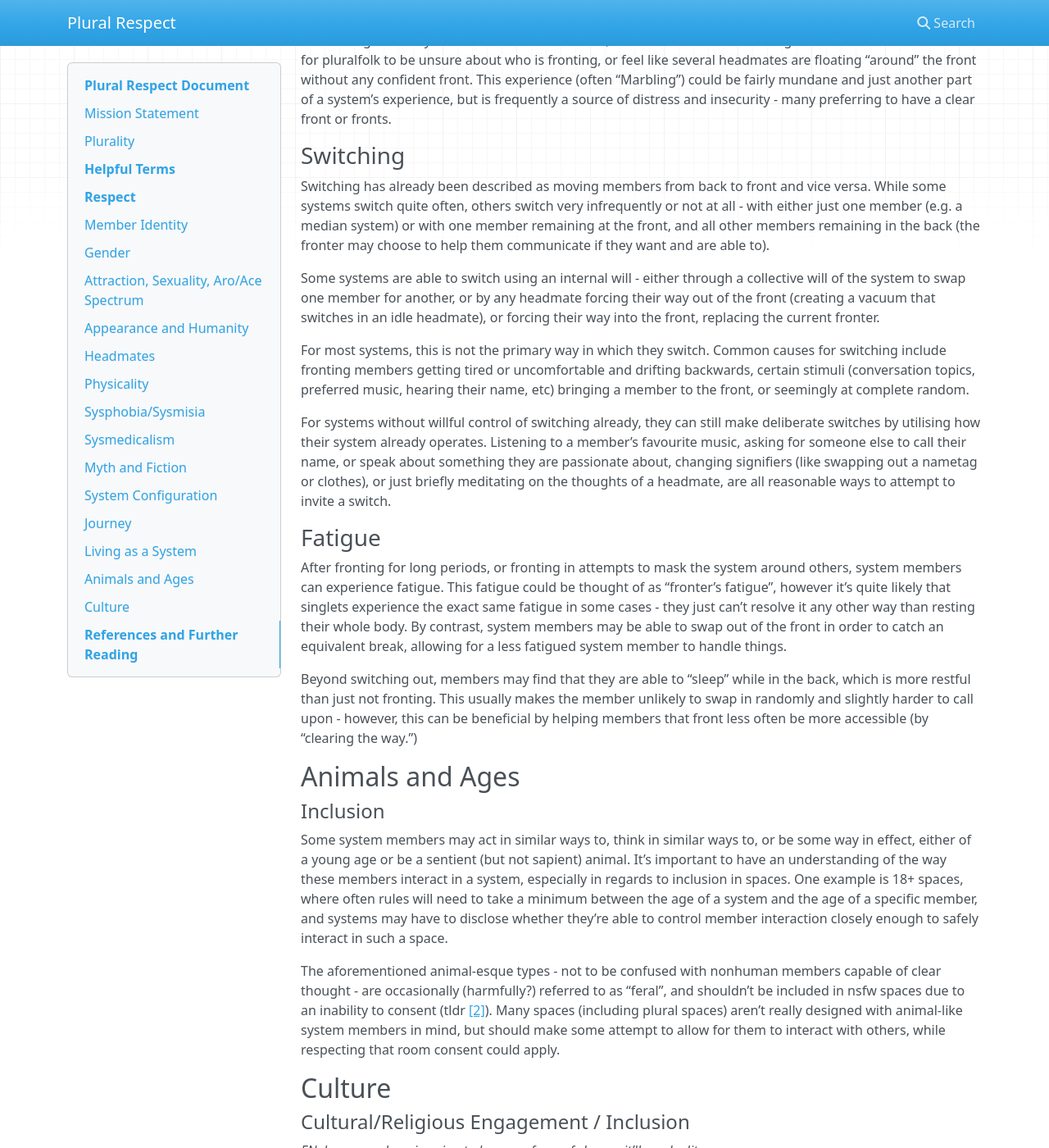
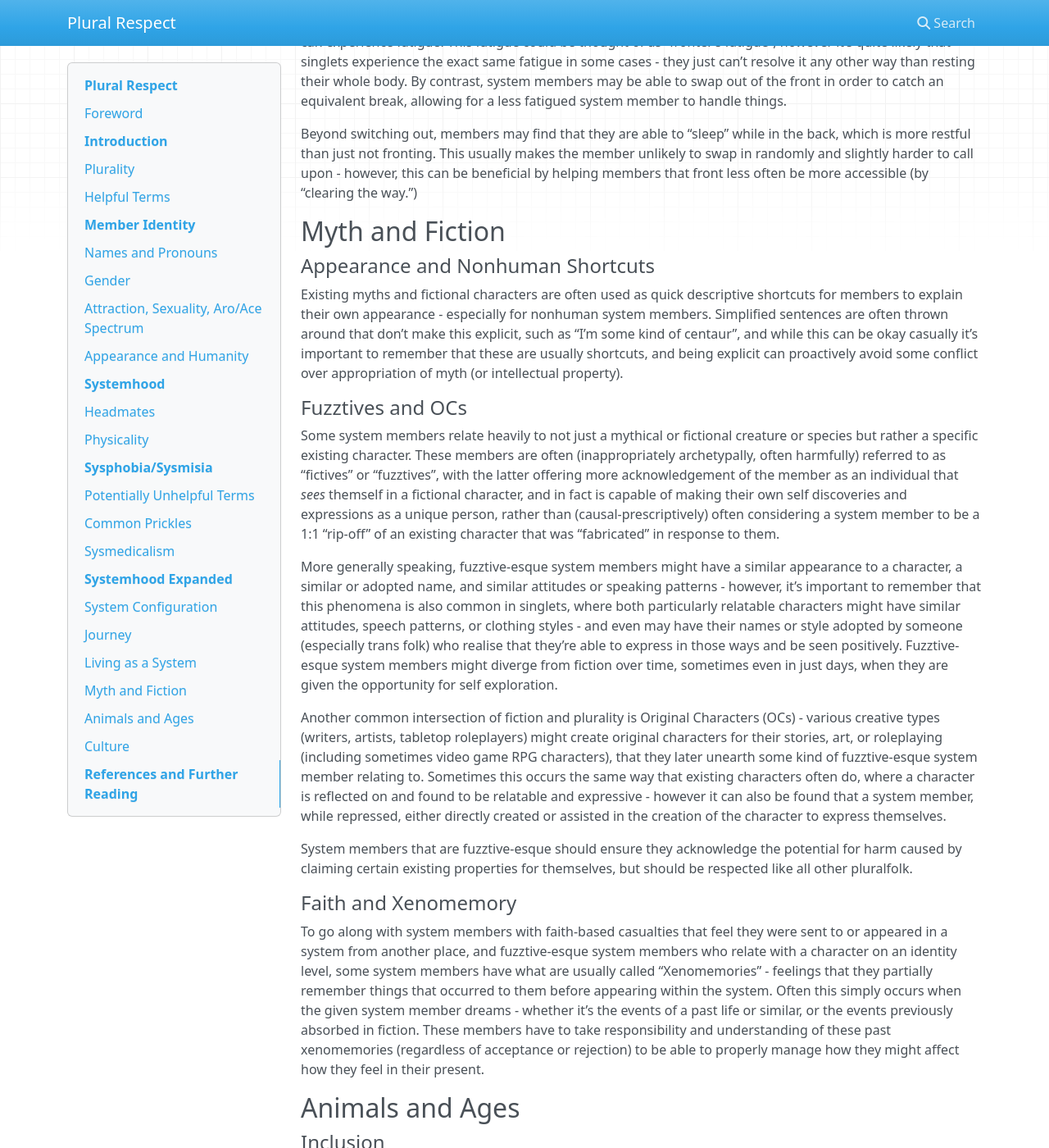
Before and after one commit to systemsguide/systemsguide.github.io, an MkDocs documentation site: the page built from docs/index.md, in a window 1280 px wide and 1400 px high, scrolled down 14385 px. Shown: the whole window at 82% size. Built offline with MkDocs 1.6.1, drawn with Linux system fonts in a browser that asks for light colours; nearby versions of some CDN libraries; some of the changed text lies outside the part shown.

Commit message:
split into h1 segments

```diff
--- a/docs/index.md
+++ b/docs/index.md
@@ -1,55 +1,60 @@
-# Plural Respect Document
+# Plural Respect
 
-**This document is not intended to introduce the concept of plurality.**
+**This resource is not intended to introduce the concept of plurality.**
 **Please read [More Than One](https://morethanone.info/) first.**
 
-The name of the _queer pluralfolk_ group authorizing this resource is censored for their safety.
 
+## Foreword
 
-## Mission Statement
+Welcome to the public edition of **Plural Respect**!
 
-[We exist] to serve as a base from which avenues of support and empowerment for plural systems can be established. We acknowledge that community groups for openly plural systems in the same ilk as those for various queer and neurodiverse identities are still in their effective infancy, and that there are many mistakes still to be made - We can only hope to make those mistakes and fix them loudly enough for those who need to hear it. We strive for inclusion, for understanding, and to develop and proudly display the framework of plural understanding required to undermine the rationale behind widespread gatekeeping, apprehension, and hate.
+This resource, originally created as a constitution for a _Queer Pluralfolk_ union (and a manifesto for its authors), is intended for members of plural systems, their friends and aspiring friends, and others that desire to understand plurality with an open mind.
 
+We dedicate this resource back to the community under [CC-BY-SA](https://creativecommons.org/licenses/by-sa/4.0/) - you may freely print, redistribute, modify, and share with appropriate credit.
+
+The name of the group authorizing this resource has been removed for safety reasons.
+
+### Mission Statement
+
+_This is an extract from the original union version._
+
+We exist to serve as a base from which avenues of support and empowerment for plural systems can be established. We acknowledge that community groups for openly plural systems in the same ilk as those for various queer and neurodiverse identities are still in their effective infancy, and that there are many mistakes still to be made - We can only hope to make those mistakes and fix them loudly enough for those who need to hear it. We strive for inclusion, for understanding, and to develop and proudly display the framework of plural understanding required to undermine the rationale behind widespread gatekeeping, apprehension, and hate.
+
+# Introduction
 
 ## Plurality
 
 [More Than One](https://morethanone.info/) defines plurality (or multiplicity) as “The existence of multiple self-aware entities inside one physical brain,” and goes on to explain for the unfamiliar that one could think of a plural collective as “a group of lifelong roommates, but with a body instead of an apartment.” It also defines a _Singlet_ as being “Someone who is not plural. One being in one brain.”
 
 
-#### Gatekeeping, Insecurity, and Singlethood
+#### Gatekeeping and Inclusivity
 
-[We acknowledge] that while this definition is quite effective at conveying the concept of plurality to singlets and those otherwise unfamiliar, it’s sorely lacking for those who find themselves key questions about whether they “qualify” as plural. In which case, a more robust definition is required.
+While this definition is quite effective at conveying the concept of plurality to singlets and those otherwise unfamiliar, it’s sorely lacking for those who find themselves key questions about whether they “qualify” as plural. In which case, a more robust definition is required.
 
 Plurality is in reality an umbrella term that encompasses a diverse set of people, collectives (systems), configurations, and experiences. With this in mind, it can be useful to define plurality as **any experience that is not encompassed by Singlethood** - Where various definitions of “Singlethood” can be explored to prevent gatekeeping and imposter syndrome.
 
 One such definition of singlethood is “The experience of one, continuous, indivisible individual existing alone within one body.” - Those who are more than one, those who are not alone, or those who could introspect to understand that they are divisible into self-aware parts or otherwise are not “continuous” or “unbroken” (such as over time) in a way that isn’t easily explained by other phenomena (like Genderfluidity), may choose to describe themselves or their experiences as plural.
 
 
-# Helpful Terms
+## Helpful Terms
 
-Pluralfolk frequently have their own preferences in regards to specific terminology, however, here are some more common terms which will be used throughout this document:
-
-
+Pluralfolk frequently have their own preferences in regards to specific terminology, however, here are some more common terms which will be used throughout this resource:
 
 * **System (or collective):** The plural group that resides within a single brain.
-* **Member** **(or headmate): **An individual present within a system. “Headmate” is also used to refer to another member of the same system e.g. “My headmate appears to be asleep”
+* **Member (or headmate):** An individual present within a system. “Headmate” is also used to refer to another member of the same system e.g. “My headmate appears to be asleep”
 * **Fronting:** When a member controls the system’s shared physical body. Often referred to as a metaphorical (or mental) position or location i.e. “The Front”, like a driver’s seat.
 * **[Headspace](#headspaces-and-mindscapes) (or mindscape):** An internal space or landscape shared by some collectives. May also contain the front, but more frequently is where those who aren’t fronting reside.
 * **Singlet**: Someone who is not plural. See above.
 * **Switching:** When collective members exchange control over the front. “Switch in [to the front]” and “Switch out [of the front]” is often used
 * **[Repression](#repression):** A common term for the period before of a system (or member) becomes self-aware i.e. “Back when I was repressed.” - Doesn’t apply to all systems.
-* **[Medianity](#medianity-and-the-plural-umbrella)**/Median Systems: a kind of plural experience where a complete individual is composed of several self-aware “parts” working in tandem. Fits under the plural umbrella.
+* **[Medianity](#medianity-and-the-plural-umbrella)/Median Systems:** a kind of plural experience where a complete individual is composed of several self-aware “parts” working in tandem. Fits under the plural umbrella.
 
 See also: [Potentially Unhelpful Terms](#potentially-unhelpful-terms)
 
 
-# Respect
+# Member Identity
 
-**This is a 7000 word dive into plural diversity and respect. Pace yourself, or focus on just the topics desired.**
-
-## Member Identity
-
-#### Names and Pronouns
+## Names and Pronouns
 
 Members of a system frequently have an individual name (or names), and they should be referred to using this unless otherwise indicated. Systems might also agree on a name to use to refer to the whole system (or the body) which is often called a “System Name” - This can come in the form of a mononym, a first and last name, or frequently in the form of “The [name] System”.
 
@@ -104,6 +109,7 @@ Many pluralfolk don’t see themselves as human - instead they might see themsel
 
 Frequently, pluralfolk will use words to describe their appearance that don’t literally describe themselves, but are instead a “shortcut” to give a general idea of what they look like. The vast majority of nonhuman pluralfolk are (self admittedly) of effectively their own species or type, not an existing one - so pre-existing concepts are applied to speed up the explanation process.  Sometimes that means using “cat” to mean “taking on some physical features of a cat”, or using “minotaur” to mean “appearing similarly to the form of the mythical minotaur”, but at other times it can mean supplying references (photos of celebrities and fictional characters, passages from fiction, etc) to give a rough idea to others.
 
+# Systemhood
 
 ## Headmates
 
@@ -161,9 +167,9 @@ Members of a system can _Signify _that they're fronting to others in various way
 Members can sometimes be told apart without signifiers (to varying degrees of accuracy) either consciously or subconsciously. On the conscious level, fronting members often exhibit different speech patterns and voices, and over time one could notice differences in gestures and other bodily expressions. Subconsciously, footfalls and the way a member walks can become recognisable. Finally, the way a certain body and face is held (often called it's "Tensions" - posture, resting face, etc) can eventually form a second-nature guess for who's fronting in a system - to the point where someone might feel that photos of two different fronters taken seconds apart have "different faces."
 
 
-## Sysphobia/Sysmisia
+# Sysphobia/Sysmisia
 
-#### Potentially Unhelpful Terms
+## Potentially Unhelpful Terms
 
 Some terms, while still in active use, have been identified as having the potential to cause harm to others - especially when used to refer to systems generally or without asking a system's preferences. Careful consideration should be made before using these.
 
@@ -210,6 +216,8 @@ A list of these terms along with reasons they may be considered harmful (and in
     * Better terminology includes "inexperienced system", or with specific regards to time, "green system" (popularised in MMO games for new players)
 
 
+## Common Prickles
+
 #### The Silence of Singlet-Normativity
 
 From the point of self awareness, wider society instils that singlethood is the sole truth of every individual's existence. Much of the apprehension over plurality exists simply because most people aren't exposed to the concept at all. As a result, repressed systems frequently feel a fear that they will become "too complicated" to be accepted or liked by their friends. Just like for other forms of neurodiversity, instilling neurotypicality in this way oversimplifies people's lives and experiences and ignores any outliers. Neurotypical-normativity trades acceptance and care for slight convenience - often without realising it has done so.
@@ -254,7 +262,7 @@ Plural experience is a diverse thing, and it's worth noting that like other kind
 
 #### Diagnosis - What, Why, Impacts, Therapy
 
-Many medical diagnoses are associated with plurality, but all of them suffer from the impacts of singlet-normativity. DID, as an example, is a diagnosis that is based around symptoms like distress, large gaps in memory, losing control of the body, unknown voices, and difficulty knowing the self, which - as might be clear from the rest of this document - are difficulties that many systems that are yet to establish proper communication and cooperation are extremely likely to experience, but all of which can often be completely resolved by working to improve this. One can conclude from this that it might be inaccurate to describe DID as a diagnosis _for_ plurality, but rather a diagnosis of particular kinds of distress and difficulty that are common to plural systems.  However, this is not how a DID diagnosis is treated in reality; frequently, despite these distressing systems being required for diagnosis, a patient is considered to have DID for as long as they remain plural - regardless of whether the distress is completely resolved - and are simply “managing” their symptoms. To put it curtly, the conflation of the two by professionals, researchers, and others, is a bit like calling all instances of transness cases of “Acute Gender Dysphoria”.
+Many medical diagnoses are associated with plurality, but all of them suffer from the impacts of singlet-normativity. DID, as an example, is a diagnosis that is based around symptoms like distress, large gaps in memory, losing control of the body, unknown voices, and difficulty knowing the self, which - as might be clear from the rest of this resource - are difficulties that many systems that are yet to establish proper communication and cooperation are extremely likely to experience, but all of which can often be completely resolved by working to improve this. One can conclude from this that it might be inaccurate to describe DID as a diagnosis _for_ plurality, but rather a diagnosis of particular kinds of distress and difficulty that are common to plural systems.  However, this is not how a DID diagnosis is treated in reality; frequently, despite these distressing systems being required for diagnosis, a patient is considered to have DID for as long as they remain plural - regardless of whether the distress is completely resolved - and are simply “managing” their symptoms. To put it curtly, the conflation of the two by professionals, researchers, and others, is a bit like calling all instances of transness cases of “Acute Gender Dysphoria”.
 
 There are many reasons a plural system might seek a diagnosis relating to their plurality, however the largest reasons tend to be either the diagnosis being the in-road to understanding that they aren’t a singlet at all (lack of knowledge), or seeking financial support due to difficulties living as a plural system. Systems that have received a related medical diagnosis are no less or more plural than any other system, and it should be acknowledged that many systems with adjacent diagnoses today are affected by gatekeeping when attempting to receive medical treatment for things like trans and chronic pain issues.
 
@@ -278,24 +286,7 @@ Every system has different feelings about causality - some feel that they came i
 
 Some systems have specific faith and belief relating to their causality, such as system members appearing within the system through divine intervention, or through universal processes completely outside of their control. As with all faith, don’t pry and don’t prescribe - but be open to others beliefs of themselves.
 
-
-## Myth and Fiction
-
-#### Appearance and Nonhuman Shortcuts
-
-Existing myths and fictional characters are often used as quick descriptive shortcuts for members to explain their own appearance - especially for nonhuman system members. Simplified sentences are often thrown around that don’t make this explicit, such as “I’m some kind of centaur”, and while this can be okay casually it’s important to remember that these are usually shortcuts, and being explicit can proactively avoid some conflict over appropriation of myth (or intellectual property).
-
-
-#### Fuzztives and OCs
-
-Some system members relate heavily to not just a mythical or fictional creature or species but rather a specific existing character. These members are often (inappropriately archetypally, often harmfully) referred to as “fictives” or “fuzztives”, with the latter offering more acknowledgement of the member as an individual that _sees_ themself in a fictional character, and in fact is capable of making their own self discoveries and expressions as a unique person, rather than (causal-prescriptively) often considering a system member to be a 1:1 “rip-off” of an existing character that was “fabricated” in response to them.
-
-More generally speaking, fuzztive-esque system members might have a similar appearance to a character, a similar or adopted name, and similar attitudes or speaking patterns - however, it’s important to remember that this phenomena is also common in singlets, where both particularly relatable characters might have similar attitudes, speech patterns, or clothing styles - and even may have their names or style adopted by someone (especially trans folk) who realise that they’re able to express in those ways and be seen positively. Fuzztive-esque system members might diverge from fiction over time, sometimes even in just days, when they are given the opportunity for self exploration.
-
-Another common intersection of fiction and plurality is Original Characters (OCs) - various creative types (writers, artists, tabletop roleplayers) might create original characters for their stories, art, or roleplaying (including sometimes video game RPG characters), that they later unearth some kind of fuzztive-esque system member relating to. Sometimes this occurs the same way that existing characters often do, where a character is reflected on and found to be relatable and expressive - however it can also be found that a system member, while repressed, either directly created or assisted in the creation of the character to express themselves.
-
-System members that are fuzztive-esque should ensure they acknowledge the potential for harm caused by claiming certain existing properties for themselves, but should be respected like all other pluralfolk.
-
+# Systemhood Expanded
 
 ## System Configuration
 
@@ -325,7 +310,6 @@ Despite usually following the same overall structure, the actual landscape of a
 #### Countability, Temporality, and Inner Worlds
 
 Some systems don’t contain an easily countable number of members. Certain kinds of median systems may have an “in between” number of members, or feel like new members are constantly shuffled in and old members are recycled into new ones (in what could be called a “Temporal” median system). Some may instead have a count of theoretical members far beyond what could be realistically listed, with those who front stepping forth from an incredibly large mindscape (or “inner world”) to be one of the few who are able to represent the others. Some system configurations seem daunting, but in similar ways to explaining gender, there’s always a level of explanatory depth that even an unfamiliar party can understand and respect.
-
 
 ## Journey
 
@@ -380,6 +364,27 @@ After fronting for long periods, or fronting in attempts to mask the system arou
 
 Beyond switching out, members may find that they are able to “sleep” while in the back, which is more restful than just not fronting. This usually makes the member unlikely to swap in randomly and slightly harder to call upon - however, this can be beneficial by helping members that front less often be more accessible (by “clearing the way.”)
 
+## Myth and Fiction
+
+#### Appearance and Nonhuman Shortcuts
+
+Existing myths and fictional characters are often used as quick descriptive shortcuts for members to explain their own appearance - especially for nonhuman system members. Simplified sentences are often thrown around that don’t make this explicit, such as “I’m some kind of centaur”, and while this can be okay casually it’s important to remember that these are usually shortcuts, and being explicit can proactively avoid some conflict over appropriation of myth (or intellectual property).
+
+
+#### Fuzztives and OCs
+
+Some system members relate heavily to not just a mythical or fictional creature or species but rather a specific existing character. These members are often (inappropriately archetypally, often harmfully) referred to as “fictives” or “fuzztives”, with the latter offering more acknowledgement of the member as an individual that _sees_ themself in a fictional character, and in fact is capable of making their own self discoveries and expressions as a unique person, rather than (causal-prescriptively) often considering a system member to be a 1:1 “rip-off” of an existing character that was “fabricated” in response to them.
+
+More generally speaking, fuzztive-esque system members might have a similar appearance to a character, a similar or adopted name, and similar attitudes or speaking patterns - however, it’s important to remember that this phenomena is also common in singlets, where both particularly relatable characters might have similar attitudes, speech patterns, or clothing styles - and even may have their names or style adopted by someone (especially trans folk) who realise that they’re able to express in those ways and be seen positively. Fuzztive-esque system members might diverge from fiction over time, sometimes even in just days, when they are given the opportunity for self exploration.
+
+Another common intersection of fiction and plurality is Original Characters (OCs) - various creative types (writers, artists, tabletop roleplayers) might create original characters for their stories, art, or roleplaying (including sometimes video game RPG characters), that they later unearth some kind of fuzztive-esque system member relating to. Sometimes this occurs the same way that existing characters often do, where a character is reflected on and found to be relatable and expressive - however it can also be found that a system member, while repressed, either directly created or assisted in the creation of the character to express themselves.
+
+System members that are fuzztive-esque should ensure they acknowledge the potential for harm caused by claiming certain existing properties for themselves, but should be respected like all other pluralfolk.
+
+#### Faith and Xenomemory
+
+To go along with system members with faith-based casualties that feel they were sent to or appeared in a system from another place, and fuzztive-esque system members who relate with a character on an identity level, some system members have what are usually called “Xenomemories” - feelings that they partially remember things that occurred to them before appearing within the system. Often this simply occurs when the given system member dreams - whether it’s the events of a past life or similar, or the events previously absorbed in fiction. These members have to take responsibility and understanding of these past xenomemories (regardless of acceptance or rejection) to be able to properly manage how they might affect how they feel in their present.
+
 
 ## Animals and Ages
 
@@ -394,8 +399,6 @@ The aforementioned animal-esque types - not to be confused with nonhuman members
 
 #### Cultural/Religious Engagement / Inclusion
 
-_EN: Language here is going to be some form of clumsy, it’ll need edits._
-
 Some system members may feel an affinity with or simply interested in engaging in a particular culture. It’s the responsibility of both the member to _genuinely_ make attempts to engage with said culture rather than potentially raising issues with appropriation (as well as to respect the wishes of said culture with regard to whether they may engage with it at all), and for the other members of said culture to make the same reasonable allowances for a member of a system as they might towards any (“outsider”) singlet - other members of a system not engaging with a culture should not be an excuse for exclusion of another (except where this is rigidly unworkable within practice/belief).
 
 
```
Also changed, not shown: other parts of docs/index.md (+0 -6 lines).
